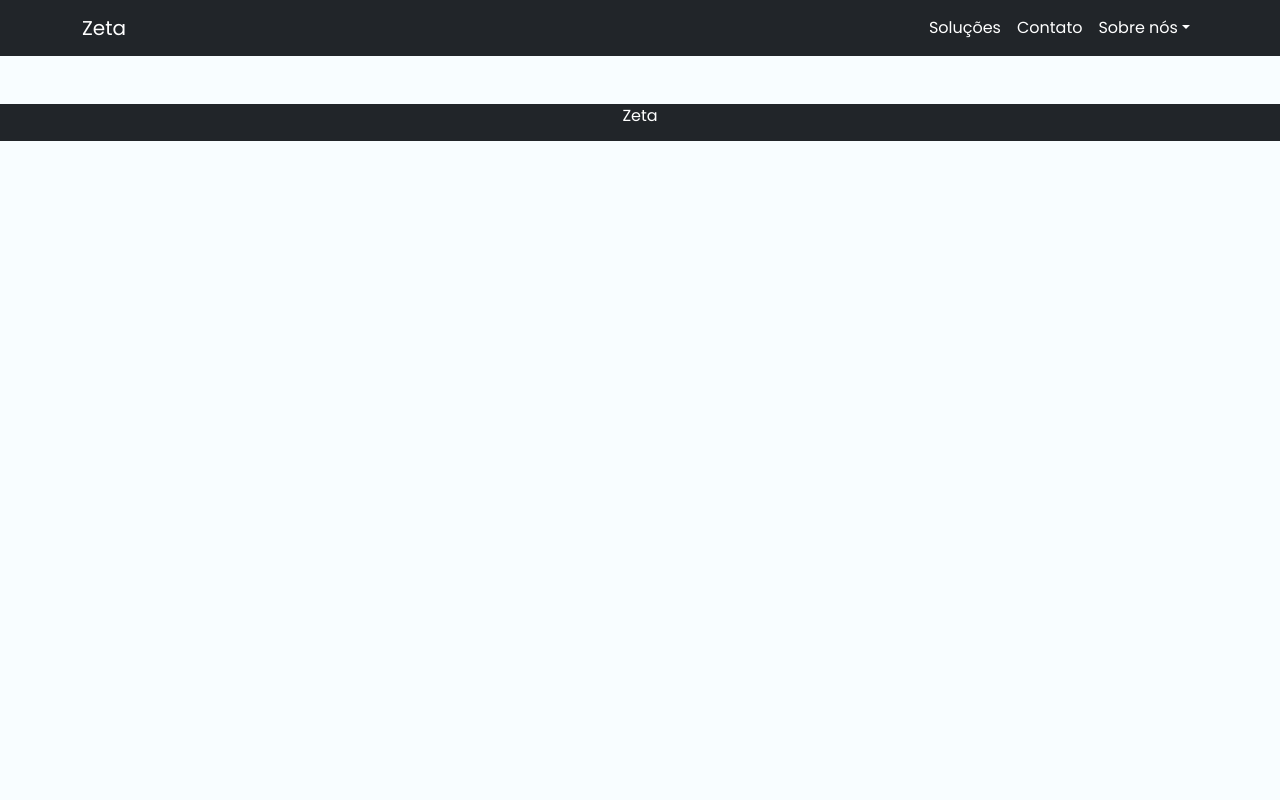
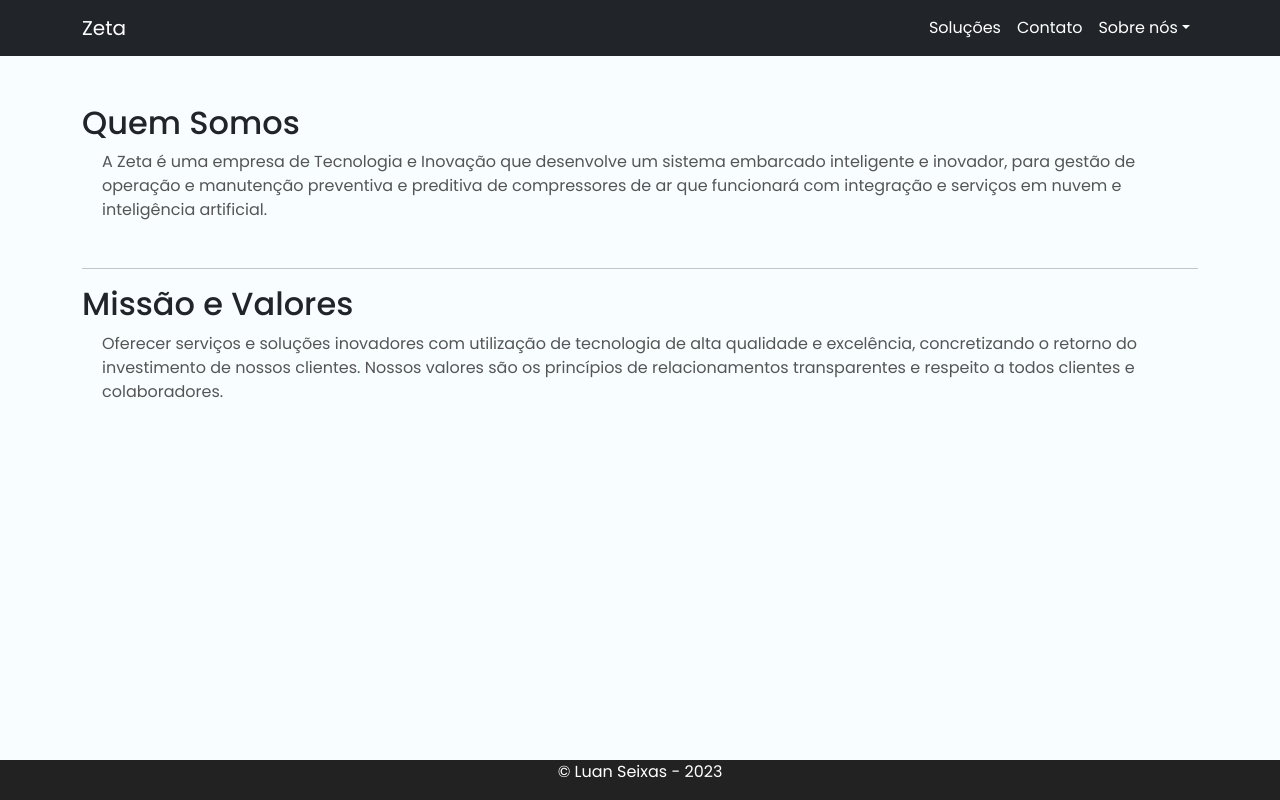
Before and after one commit to seixasluan/frontend-zeta, a React (Vite) app: page /quem-somos in a window 1280 px wide. Built offline with nearby package versions, Linux system fonts and the light colour scheme.

Commit message:
finishing project

```diff
--- a/src/main.tsx
+++ b/src/main.tsx
@@ -4,7 +4,7 @@ import GlobalStyle from './styles/global';
 import ErrorPage from './pages/ErrorPage';
 import Contato from './organisms/Contato/Contato';
 import Home from './pages/Home';
-import Solucoes from './pages/Solucoes';
+import Solucoes from './organisms/Solucoes/Solucoes';
 
 // 1- configurando router
 import { createBrowserRouter, RouterProvider } from 'react-router-dom'
--- a/src/organisms/Contato/Contato.tsx
+++ b/src/organisms/Contato/Contato.tsx
@@ -9,8 +9,8 @@ const Contato = () => {
 
         return (
             <div className="container contato">
+                <h3>Fale conosco:</h3>
                 <Form>
-                    <h3>Fale conosco:</h3>
                     <FormGroup>
                         <Label for="Name">
                             Nome:
@@ -62,7 +62,7 @@ const Contato = () => {
                     </FormGroup>
                     <FormGroup>
                         <Col xs={3}>
-                            <Button color="" onClick={toggle}>
+                            <Button  onClick={toggle}>
                                 Enviar
                             </Button>
                             <Modal isOpen={modal} toggle={toggle}>
--- a/src/organisms/Footer/Footer.tsx
+++ b/src/organisms/Footer/Footer.tsx
@@ -1,8 +1,8 @@
 const Footer = () => {
     return(
 
-     <div className='footer-block bg-dark position-relative'>
-        <footer className="">Zeta</footer>
+     <div className='fixFooter'>
+            <p>&copy; Luan Seixas - 2023</p>
      </div>
 
 )}
--- a/src/organisms/Header/Header.tsx
+++ b/src/organisms/Header/Header.tsx
@@ -11,7 +11,7 @@ const Header = () => {
                 <div className="collapse navbar-collapse" id="navbarSupportedContent">
                 <ul className="navbar-nav ms-auto mb-2 mb-lg-0">
                     <li className="nav-item">
-                        <Link className="nav-link active" aria-current="page" to="solucoes">Soluções</Link>
+                        <Link className="nav-link active" aria-current="page" to="/solucoes">Soluções</Link>
                     </li>
                     <li className="nav-item">
                         <Link className="nav-link active" to="contato">Contato</Link>
@@ -21,8 +21,8 @@ const Header = () => {
                             Sobre nós
                         </a>
                         <ul className="dropdown-menu pr-10" aria-labelledby="navbarDropdown">
-                            <li><Link className="dropdown-item " to="sobre-nos">Quem Somos</Link></li>
-                            <li><Link className="dropdown-item " to="sobre-nos">Missão e Valores</Link></li>
+                            <li><Link className="dropdown-item " to="/quem-somos">Quem Somos</Link></li>
+                            <li><Link className="dropdown-item " to="/quem-somos">Missão e Valores</Link></li>
                         </ul>
                     </li>
                 </ul>
--- a/src/pages/Solucoes.tsx
+++ b/src/organisms/Solucoes/Solucoes.tsx
@@ -1,5 +1,3 @@
-import React from 'react';
-
 const Solucoes = () => {
   return (
     <section className='container' id='main-image-container'>
--- a/src/pages/SobreNos.tsx
+++ b/src/pages/SobreNos.tsx
@@ -6,9 +6,25 @@ const SobreNos = () => {
   return (
     <>
         <Header />
-        <div className='container'>
-
-        </div>
+        <section className='container'>
+          <h2 className='primary-color'>Quem Somos</h2>
+          <p className='secondary-color sobrenos'>
+            A Zeta é uma empresa de Tecnologia e Inovação
+            que desenvolve um sistema embarcado inteligente e inovador,
+            para gestão de operação e manutenção preventiva e preditiva
+            de compressores de ar que funcionará com integração e
+            serviços em nuvem e inteligência artificial.
+          </p>
+          <hr />
+          <h2 className="primary-color">Missão e Valores</h2>
+          <p className="secondary-color sobrenos">
+            Oferecer serviços e soluções inovadores com utilização
+            de tecnologia de alta qualidade e excelência,
+            concretizando o retorno do investimento de nossos clientes.
+            Nossos valores são os princípios de relacionamentos
+            transparentes e respeito a todos clientes e colaboradores.
+          </p>
+        </section>
         <Footer />
     </>
   );
--- a/src/styles/global.ts
+++ b/src/styles/global.ts
@@ -24,7 +24,7 @@ const globalStyle = createGlobalStyle`
    }
 
    .contato {
-      padding-top: 40px;
+      padding-top: 10px;
    }
 
    .contato h3 {
@@ -93,14 +93,25 @@ const globalStyle = createGlobalStyle`
    background-color: #fff;
    border-radius: 5px;
    font-weight: 500;
-   padding: 5px;
+   padding: 25px;
    position: absolute;
    left: 5px;
    top: 5px;
 }
 
- .secondary-color2{
-   color: #555;
+.sobrenos {
+   padding-bottom: 30px;
+   padding-left: 20px;
+}
+
+.fixFooter {
+   position: fixed;
+   left: 0;
+   bottom: 0;
+   width: 100%;
+   background-color: #222;
+   color: #FFF;
+   text-align: center;
 }
 
 `
```
Also changed, not shown: src/assets/form.svg (deleted).
